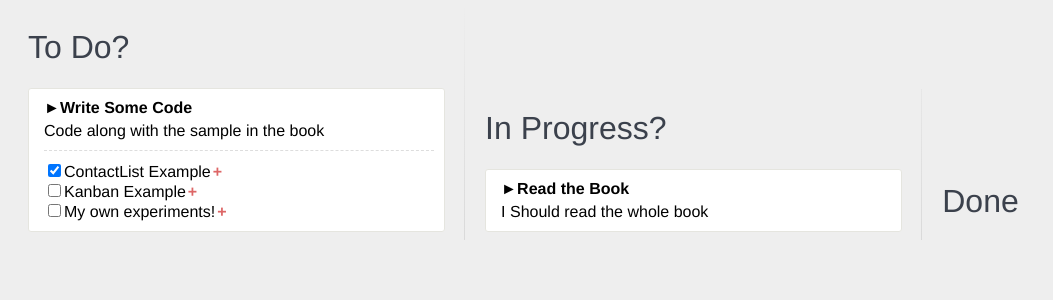
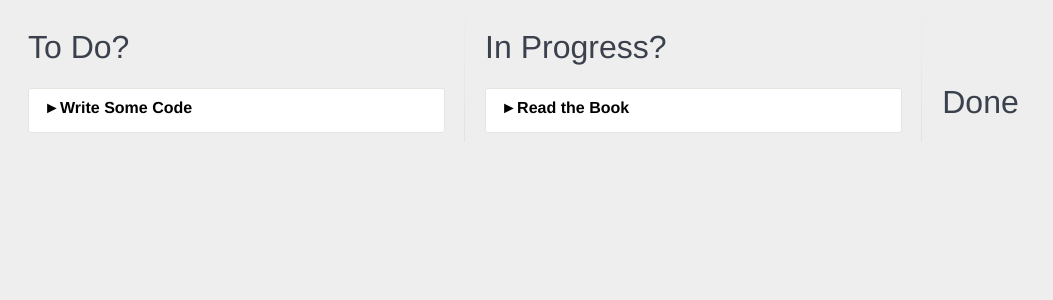
Before and after one commit to snytkine/rts1, a React app: page / in a window 1280 px wide. Shown: the top 300 px of the page, without its empty margins (0-1053 px from the left). Built offline with nearby package versions, Linux system fonts and the light colour scheme; the HTML template or start-up script is replaced by a standard one.

Commit message:
Setting state to card

```diff
--- a/app/src/components/Card/card.tsx
+++ b/app/src/components/Card/card.tsx
@@ -3,16 +3,43 @@ import  {Component} from 'react'
 import {ICard} from '../../interfaces'
 import {CheckList} from '../CheckList/checklist'
 
-export class Card extends Component<ICard, {}> {
+
+interface ICardState {
+  showDetails: boolean
+}
+export class Card extends Component<ICard, ICardState> {
+
+  constructor(props: ICard) {
+    super(props);
+    this.state = {
+      showDetails: false
+    }
+  }
 
 
+  toggleDetails(){
+    this.setState({showDetails: !this.state.showDetails})
+  }
+
   render() {
+
+    let cardDetails;
+    let cardClassName;
+    if (this.state.showDetails) {
+      cardClassName = "card__title--is-open";
+      cardDetails = (
+          <div className="card__details">
+            {this.props.description}
+            <CheckList cardId={this.props.id} tasks={this.props.tasks}/>
+          </div>
+      );
+    } else {
+      cardClassName = "card__title";
+    }
+
     return <div className="card">
-      <div className="card__title">{this.props.title}</div>
-      <div className="card__details">
-        {this.props.description}
-        <CheckList cardId={this.props.id} tasks={this.props.tasks}/>
-      </div>
+      <div className={cardClassName} onClick={this.toggleDetails.bind(this)}>{this.props.title}</div>
+      {cardDetails}
     </div>
   }
 }
```
